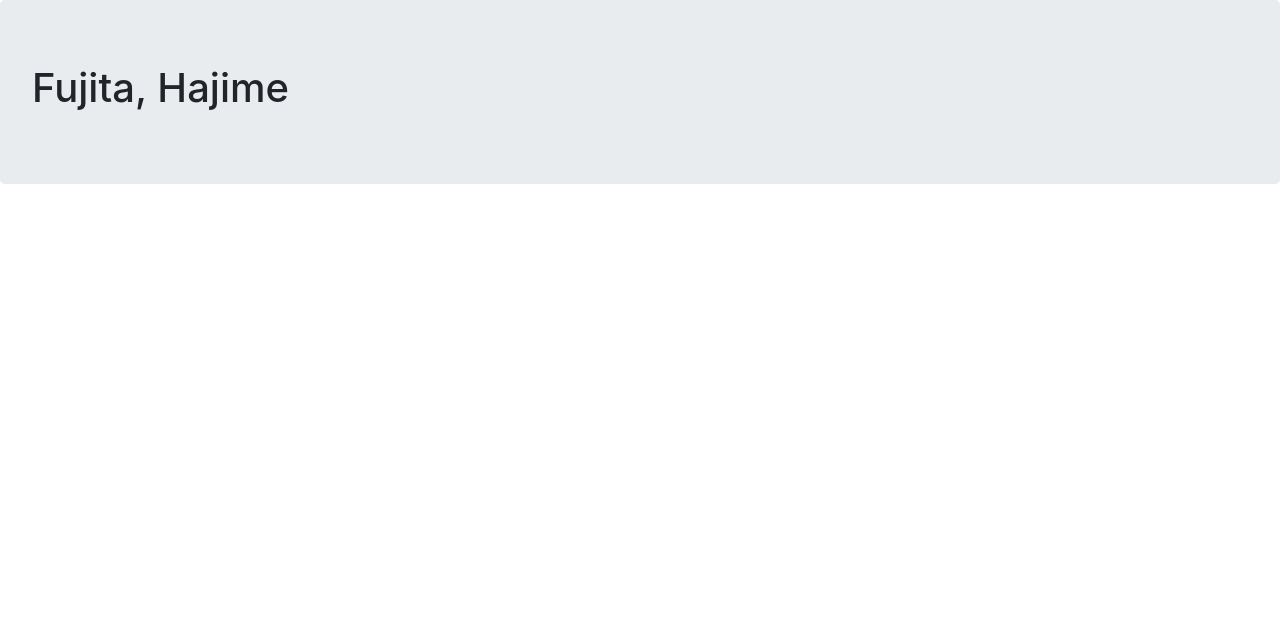
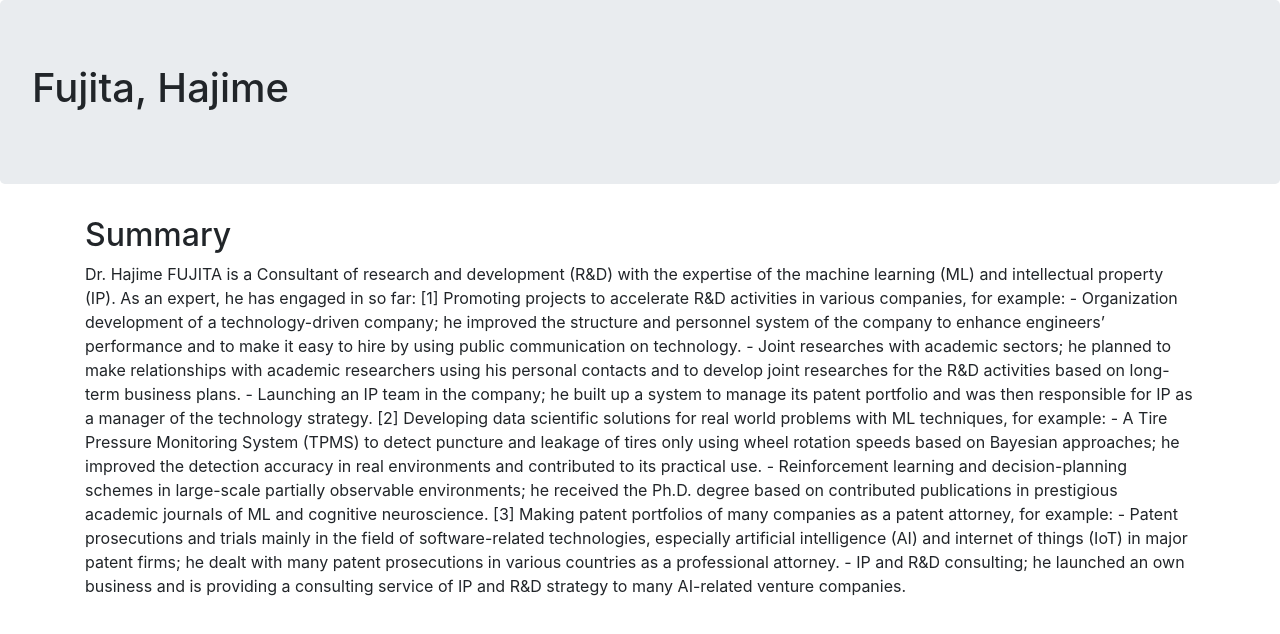
Before and after one commit to hajime-f/portfolio-site, a plain HTML site: page index.html in a window 1280 px wide. Drawn offline with nearby package versions, Linux system fonts and the light colour scheme.

Commit message:
実験的にキャリアサマリーを入れてみた

```diff
--- a/index.html
+++ b/index.html
@@ -15,6 +15,24 @@
       <h1>Fujita, Hajime</h1>
     </div>
 
+    <div class="container">
+      <h2>Summary</h2>
+      Dr. Hajime FUJITA is a Consultant of research and development (R&D) with the expertise of the machine learning (ML) and intellectual property (IP). As an expert, he has engaged in so far:
+
+[1] Promoting projects to accelerate R&D activities in various companies, for example:
+- Organization development of a technology-driven company; he improved the structure and personnel system of the company to enhance engineers’ performance and to make it easy to hire by using public communication on technology.
+- Joint researches with academic sectors; he planned to make relationships with academic researchers using his personal contacts and to develop joint researches for the R&D activities based on long-term business plans.
+- Launching an IP team in the company; he built up a system to manage its patent portfolio and was then responsible for IP as a manager of the technology strategy.
+
+[2] Developing data scientific solutions for real world problems with ML techniques, for example:
+- A Tire Pressure Monitoring System (TPMS) to detect puncture and leakage of tires only using wheel rotation speeds based on Bayesian approaches; he improved the detection accuracy in real environments and contributed to its practical use.
+- Reinforcement learning and decision-planning schemes in large-scale partially observable environments; he received the Ph.D. degree based on contributed publications in prestigious academic journals of ML and cognitive neuroscience.
+
+[3] Making patent portfolios of many companies as a patent attorney, for example:
+- Patent prosecutions and trials mainly in the field of software-related technologies, especially artificial intelligence (AI) and internet of things (IoT) in major patent firms; he dealt with many patent prosecutions in various countries as a professional attorney.
+- IP and R&D consulting; he launched an own business and is providing a consulting service of IP and R&D strategy to many AI-related venture companies.
+    </div>
+
 
 
 
```
